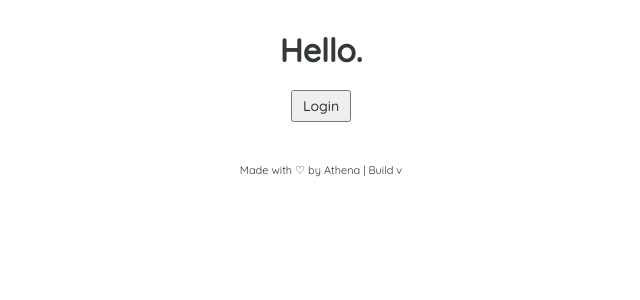
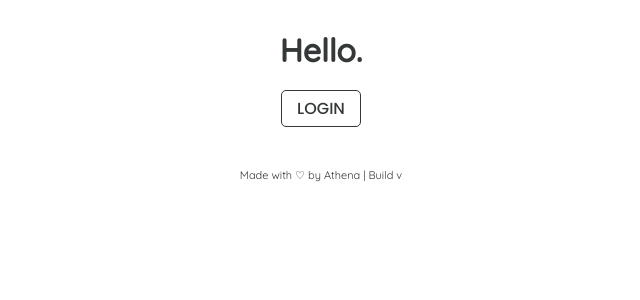
Before and after one commit to devthena/wordle, a React (Create React App) app: page / in a window 1280 px wide. Shown: the top 300 px of the page, without its empty margins (319-959 px from the left). Built offline with nearby package versions, Linux system fonts and the light colour scheme; no server answers; what chartjs-plugin-datalabels would draw is missing.

Commit message:
fix(buttons): Updated styles for some buttons in multiple components

```diff
--- a/src/components/header/index.module.scss
+++ b/src/components/header/index.module.scss
@@ -24,7 +24,7 @@
     align-items: center;
     display: flex;
     justify-content: flex-end;
-    padding: 10px;
+    padding: 15px;
   }
 }
 
@@ -53,9 +53,10 @@ button.backDesktop {
   border-radius: 5px;
   cursor: pointer;
   font-family: 'Poppins', sans-serif;
+  font-size: 14px;
   font-weight: 500;
   display: none;
-  padding: 3px 11px 2px 3px;
+  padding: 3px 11px 3px 3px;
 
   & > svg {
     fill: #353839;
--- a/src/components/landing/index.module.scss
+++ b/src/components/landing/index.module.scss
@@ -40,6 +40,10 @@
     height: 54px;
     margin: 5px 0;
     width: 250px;
+
+    &:disabled {
+      cursor: default;
+    }
   }
 }
 
--- a/src/components/landing/index.tsx
+++ b/src/components/landing/index.tsx
@@ -12,8 +12,8 @@ const Landing = ({ setStatus }: LandingProps) => {
           <h2>Solo</h2>
           <button onClick={() => setStatus(GameStatus.SoloStart)}>PLAY</button>
           <h2>Co-op Rooms</h2>
-          <button>CREATE</button>
-          <button>JOIN</button>
+          <button disabled>CREATE</button>
+          <button disabled>JOIN</button>
         </div>
         <div className={styles.statsContainer}>
           <Stats />
--- a/src/components/login-button/index.module.scss
+++ b/src/components/login-button/index.module.scss
@@ -1,8 +1,11 @@
 .login {
+  background: transparent;
+  border: 1px solid #353839;
+  border-radius: 5px;
   color: #353839;
   cursor: pointer;
-  font-family: 'Quicksand', sans-serif;
-  font-size: 14px;
+  font-family: 'Poppins', sans-serif;
+  font-size: 16px;
   font-weight: 500;
-  padding: 5px 10px;
+  padding: 5px 15px;
 }
--- a/src/components/login-button/index.tsx
+++ b/src/components/login-button/index.tsx
@@ -6,7 +6,7 @@ const LoginButton = () => {
 
   return (
     <button className={styles.login} onClick={() => loginWithRedirect()}>
-      Login
+      LOGIN
     </button>
   );
 };
--- a/src/components/logout-button/index.module.scss
+++ b/src/components/logout-button/index.module.scss
@@ -1,10 +1,13 @@
 .logout {
+  background: transparent;
+  border: 1px solid #353839;
+  border-radius: 5px;
   color: #353839;
   cursor: pointer;
-  font-family: 'Quicksand', sans-serif;
+  font-family: 'Poppins', sans-serif;
   font-size: 12px;
   font-weight: 500;
-  padding: 5px 10px;
+  padding: 3px 10px;
 
   @media screen and (min-width: 768px) {
     font-size: 14px;
--- a/src/components/logout-button/index.tsx
+++ b/src/components/logout-button/index.tsx
@@ -10,7 +10,7 @@ const LogoutButton = () => {
       onClick={() =>
         logout({ logoutParams: { returnTo: window.location.origin } })
       }>
-      Logout
+      LOGOUT
     </button>
   );
 };
```
